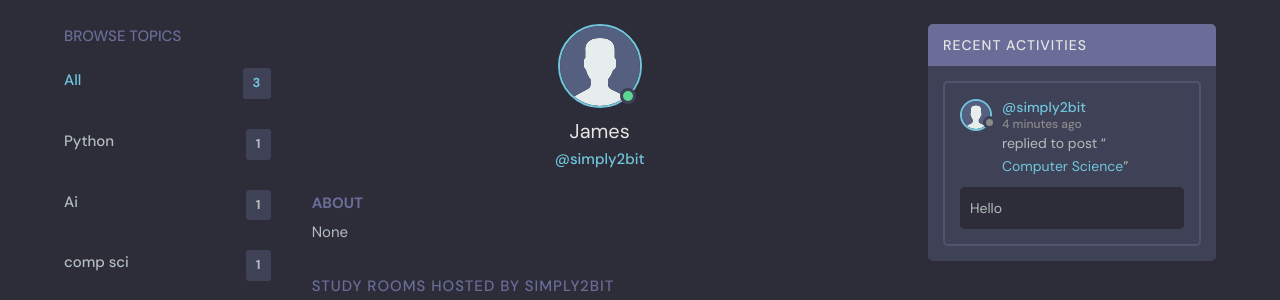
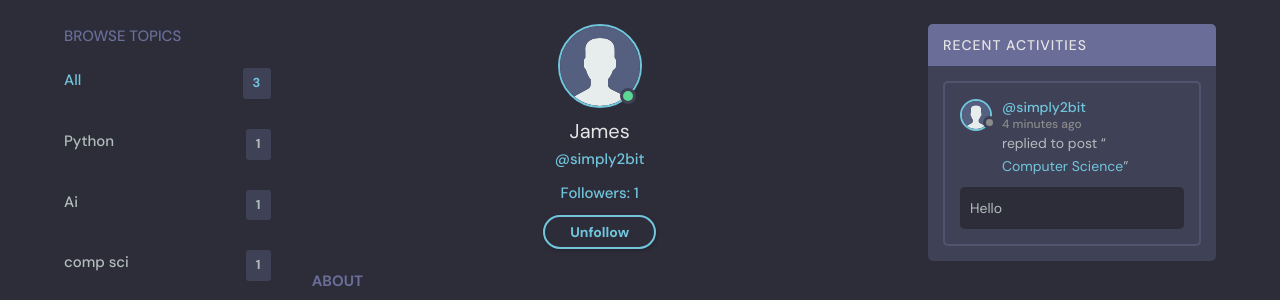
Before and after one commit to ardz01/uniBud, a Django app: page /profile/3/ in a window 1280 px wide. Shown: the part 76-376 px from the top of the page. Run offline with Django 4.2, Linux system fonts and the light colour scheme; a user stored in the database is signed in; data comes from the database, SQL or seed files in the repository; both versions use the stored data as it was after the commit.

Commit message:
follower function
added followers and followers count

```diff
--- a/base/models.py
+++ b/base/models.py
@@ -11,6 +11,9 @@ class User(AbstractUser):
     bio = models.TextField(null=True)
 
     avatar = models.ImageField(null=True, default="avatar.svg")
+
+    followers = models.ManyToManyField('self', related_name='following', blank=True)
+    follower_count = models.IntegerField(default=0)
 
     USERNAME_FIELD = 'email'
     REQUIRED_FIELDS = []
--- a/base/templates/base/profile.html
+++ b/base/templates/base/profile.html
@@ -18,8 +18,23 @@
         <div class="profile__info">
           <h3>{{user.name}}</h3>
           <p>@{{user.username}}</p>
+          <p>Followers: {{user.followers.count}}</p>
           {% if request.user == user %}
           <a href="{% url 'update-user' %}" class="btn btn--main btn--pill">Edit Profile</a>
+          {% endif %}
+          {% if request.user != user %}
+          {% if is_following %}
+            <form method="POST" action="{% url 'unfollow-user' pk=user.pk %}">
+                {% csrf_token %}
+                <button type="submit" class="btn btn--pill btn--secondary" name="unfollow">Unfollow</button>
+            </form>
+            {% else %}
+            <form method="POST" action="{% url 'follow-user' pk=user.pk %}">
+                {% csrf_token %}
+                <button type="submit" class="btn btn--pill btn--main" name="follow">Follow</button>
+            </form>
+        {% endif %}
+
           {% endif %}
         </div>
         <div class="profile__about">
@@ -47,4 +62,6 @@
     <!-- Activities End -->
   </div>
 </main>
+
+
 {% endblock content %}
--- a/base/urls.py
+++ b/base/urls.py
@@ -19,6 +19,10 @@ urlpatterns = [
     path('update-user/', views.updateUser, name="update-user"),
 
 
-     path('topics/', views.topicsPage, name="topics"),
-     path('activity/', views.activityPage, name="activity"),
+    path('topics/', views.topicsPage, name="topics"),
+    path('activity/', views.activityPage, name="activity"),
+
+    path('follow-user/<str:pk>/', views.follow_user, name="follow-user"),
+    path('unfollow-user/<str:pk>/', views.unfollow_user, name="unfollow-user"),
+
 ]
--- a/base/views.py
+++ b/base/views.py
@@ -6,6 +6,7 @@ from django.db.models import Q
 from django.contrib.auth import authenticate, login, logout
 from .models import Room, Topic, Message, User
 from .forms import RoomForm, UserForm, MyUserCreationForm
+from django.shortcuts import get_object_or_404
 
 
 # Create your views here.
@@ -110,14 +111,33 @@ def room(request, pk):
 
 
 
+@login_required(login_url='login')
 def userProfile(request, pk):
     user = User.objects.get(id=pk)
     rooms = user.room_set.all()
     room_messages = user.message_set.all()
     topics = Topic.objects.all()
+    followers_count = user.followers.all().count()
+    is_following = user.followers.filter(id=request.user.id).exists()
+
+    if request.method == 'POST':
+        if 'follow' in request.POST:
+            user.followers.add(request.user)
+            user.follower_count += 1
+            user.save()
+            messages.success(request, 'You are now following ' + user.name)
+            is_following = True
+
+        elif 'unfollow' in request.POST:
+            user.followers.remove(request.user)
+            user.follower_count -= 1
+            user.save()
+            messages.success(request, 'You are no longer following ' + user.name)
+            is_following = False
 
     context = {'user': user, 'rooms': rooms,
-               'room_messages': room_messages, 'topics': topics}
+               'room_messages': room_messages, 'topics': topics,
+               'followers_count': followers_count, 'is_following': is_following}
     return render(request, 'base/profile.html', context)
 
 
@@ -214,3 +234,28 @@ def topicsPage(request):
 def activityPage(request):
     room_messages = Message.objects.all()
     return render(request, 'base/activity.html', {'room_messages': room_messages})
+
+
+def followers(request, pk):
+    user = get_object_or_404(User, pk=pk)
+    followers_count = user.followers.count()
+    context = {'user': user, 'followers_count': followers_count}
+    return render(request, 'profile.html', context)
+
+
+
+def follow_user(request, pk):
+    user = get_object_or_404(User, pk=pk)
+    if request.user.is_authenticated:
+        user.followers.add(request.user)
+        user.follower_count = user.followers.all().count()
+        user.save()
+    return redirect('user-profile', pk=pk)
+
+def unfollow_user(request, pk):
+    user = get_object_or_404(User, pk=pk)
+    if request.user.is_authenticated:
+        user.followers.remove(request.user)
+        user.follower_count = user.followers.all().count()
+        user.save()
+    return redirect('user-profile', pk=pk)
```
Also changed, not shown: base/migrations/0004_user_follower_count_user_followers.py (added), db.sqlite3.
